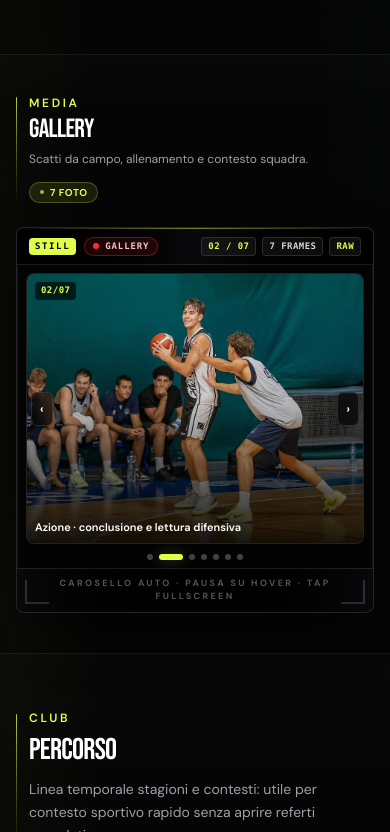
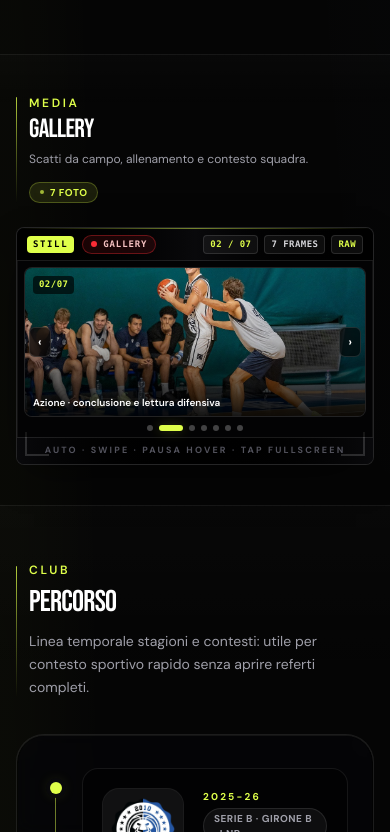
Before and after one commit to Salvo934/giocatoribasket, a Next.js app: page /ilario-simonetti in a window 390 px wide. Shown: the part 11168-12000 px from the top of the page. Built offline with nearby package versions, Linux system fonts and the light colour scheme.

Commit message:
aggiornamento

```diff
--- a/components/profile/GalleryPanel.tsx
+++ b/components/profile/GalleryPanel.tsx
@@ -8,7 +8,8 @@ import { SectionShell } from "./SectionShell";
 
 type Props = { athlete: AthleteProfile };
 
-const CAROUSEL_INTERVAL_MS = 4800;
+const CAROUSEL_INTERVAL_MS = 4200;
+const SWIPE_MIN_PX = 44;
 
 function BroadcastGalleryChrome({
   athleteName,
@@ -25,7 +26,7 @@ function BroadcastGalleryChrome({
   const frameLabel = `${String(currentFrame).padStart(2, "0")} / ${String(photoCount).padStart(2, "0")}`;
 
   return (
-    <div className="relative overflow-hidden rounded-lg border border-white/12 bg-[#070708] shadow-[0_18px_56px_-22px_rgba(0,0,0,0.88)]">
+    <div className="relative mx-auto w-full max-w-xl overflow-hidden rounded-lg border border-white/12 bg-[#070708] shadow-[0_14px_44px_-18px_rgba(0,0,0,0.85)]">
       <div className="pointer-events-none absolute inset-0 bg-[radial-gradient(ellipse_80%_50%_at_50%_-10%,rgba(223,255,74,0.06),transparent_50%)]" aria-hidden />
 
       {/* Angoli HUD */}
@@ -37,7 +38,7 @@ function BroadcastGalleryChrome({
       {/* Top bar */}
       <div className="relative border-b border-white/10 bg-linear-to-r from-black via-zinc-950 to-black">
         <div className="h-px w-full bg-linear-to-r from-transparent via-accent/50 to-transparent" />
-        <div className="flex flex-wrap items-center justify-between gap-2 px-3 py-2 md:gap-3 md:px-4 md:py-2.5">
+        <div className="flex flex-wrap items-center justify-between gap-2 px-2.5 py-1.5 md:gap-2.5 md:px-3 md:py-2">
           <div className="flex min-w-0 flex-wrap items-center gap-2 md:gap-2.5">
             <span className="shrink-0 rounded bg-accent px-1.5 py-0.5 font-mono text-[9px] font-black uppercase tracking-[0.18em] text-black sm:text-[10px]">
               Still
@@ -62,12 +63,12 @@ function BroadcastGalleryChrome({
         </div>
       </div>
 
-      <div className="relative border-x border-white/6 bg-black/50 p-2 sm:p-3 md:p-3.5">{children}</div>
+      <div className="relative border-x border-white/6 bg-black/50 p-1.5 sm:p-2 md:p-2.5">{children}</div>
 
       {/* Lower stripe */}
-      <div className="border-t border-white/10 bg-linear-to-r from-zinc-950 via-black to-zinc-950 px-3 py-2 md:px-4">
-        <p className="text-center text-[9px] font-bold uppercase tracking-[0.26em] text-zinc-600 sm:text-[10px]">
-          Carosello auto · pausa su hover · tap fullscreen
+      <div className="border-t border-white/10 bg-linear-to-r from-zinc-950 via-black to-zinc-950 px-2.5 py-1.5 md:px-3">
+        <p className="text-center text-[9px] font-bold uppercase tracking-[0.24em] text-zinc-600 sm:text-[10px]">
+          Auto · swipe · pausa hover · tap fullscreen
         </p>
       </div>
     </div>
@@ -87,6 +88,8 @@ function GalleryCarousel({
   const [index, setIndex] = useState(0);
   const [pause, setPause] = useState(false);
   const reduceMotionRef = useRef(false);
+  const swipeStartX = useRef<number | null>(null);
+  const suppressClickRef = useRef(false);
 
   useEffect(() => {
     reduceMotionRef.current = window.matchMedia("(prefers-reduced-motion: reduce)").matches;
@@ -111,15 +114,54 @@ function GalleryCarousel({
     [n],
   );
 
+  const onSwipePointerDown = useCallback(
+    (e: React.PointerEvent) => {
+      if (n <= 1) return;
+      if (e.pointerType === "mouse" && e.button !== 0) return;
+      swipeStartX.current = e.clientX;
+    },
+    [n],
+  );
+
+  const onSwipePointerUp = useCallback(
+    (e: React.PointerEvent) => {
+      if (swipeStartX.current === null || n <= 1) return;
+      const dx = e.clientX - swipeStartX.current;
+      swipeStartX.current = null;
+      if (Math.abs(dx) < SWIPE_MIN_PX) return;
+      suppressClickRef.current = true;
+      window.setTimeout(() => {
+        suppressClickRef.current = false;
+      }, 320);
+      go(dx > 0 ? -1 : 1);
+    },
+    [go, n],
+  );
+
+  const onSwipePointerCancel = useCallback(() => {
+    swipeStartX.current = null;
+  }, []);
+
   if (n === 0) return null;
 
   return (
     <div
-      className="space-y-2.5 md:space-y-3"
+      className="space-y-2 md:space-y-2.5"
       onMouseEnter={() => setPause(true)}
       onMouseLeave={() => setPause(false)}
     >
-      <div className="relative overflow-hidden rounded-lg border border-white/10 bg-zinc-950">
+      <div
+        role="region"
+        aria-roledescription="carosello"
+        aria-label="Galleria foto"
+        className="relative touch-pan-y overflow-hidden rounded-lg border border-white/10 bg-zinc-950 select-none"
+        onPointerDown={onSwipePointerDown}
+        onPointerUp={onSwipePointerUp}
+        onPointerCancel={onSwipePointerCancel}
+        onPointerLeave={(e) => {
+          if (e.buttons === 0) swipeStartX.current = null;
+        }}
+      >
         <div
           className="flex transition-transform duration-700 ease-[cubic-bezier(0.22,1,0.36,1)] motion-reduce:transition-none"
           style={{ transform: `translate3d(-${index * 100}%, 0, 0)` }}
@@ -129,15 +171,18 @@ function GalleryCarousel({
             <div key={`${item.src}-${i}`} className="min-w-0 shrink-0 grow-0 basis-full">
               <button
                 type="button"
-                onClick={() => onOpen(i)}
+                onClick={() => {
+                  if (suppressClickRef.current) return;
+                  onOpen(i);
+                }}
                 className="group relative block w-full overflow-hidden text-left outline-none ring-accent/40 focus-visible:ring-2 focus-visible:ring-offset-2 focus-visible:ring-offset-black"
               >
-                <div className="relative aspect-5/4 w-full overflow-hidden sm:aspect-4/3 md:aspect-16/10">
+                <div className="relative h-[148px] w-full overflow-hidden sm:h-[164px] md:h-[176px]">
                   <Image
                     src={item.src}
                     alt={item.alt}
                     fill
-                    sizes="(max-width: 768px) 100vw, (max-width: 1200px) 90vw, 72rem"
+                    sizes="(max-width: 640px) min(100vw, 36rem), 576px"
                     className="object-cover transition duration-500 ease-out group-hover:scale-[1.03]"
                     priority={i === 0}
                   />
@@ -165,13 +210,13 @@ function GalleryCarousel({
                     {String(i + 1).padStart(2, "0")}/{String(n).padStart(2, "0")}
                   </span>
                   {item.caption ? (
-                    <div className="pointer-events-none absolute inset-x-0 bottom-0 px-2 pb-2 pt-8 text-left sm:px-3 sm:pb-2.5">
-                      <p className="text-[11px] font-semibold leading-snug text-white drop-shadow-[0_2px_10px_rgba(0,0,0,0.88)] sm:text-xs">
+                    <div className="pointer-events-none absolute inset-x-0 bottom-0 px-2 pb-1.5 pt-6 text-left sm:px-2.5 sm:pb-2">
+                      <p className="line-clamp-2 text-[10px] font-semibold leading-snug text-white drop-shadow-[0_2px_10px_rgba(0,0,0,0.88)] sm:text-[11px]">
                         {item.caption}
                       </p>
                     </div>
                   ) : null}
-                  <span className="pointer-events-none absolute bottom-2 right-2 rounded-full border border-white/15 bg-black/55 px-1.5 py-0.5 text-[9px] font-bold uppercase tracking-wide text-zinc-300 opacity-0 backdrop-blur-md transition duration-300 group-hover:opacity-100 sm:text-[10px]">
+                  <span className="pointer-events-none absolute bottom-1.5 right-2 rounded-full border border-white/15 bg-black/55 px-1.5 py-0.5 text-[9px] font-bold uppercase tracking-wide text-zinc-300 opacity-0 backdrop-blur-md transition duration-300 group-hover:opacity-100 sm:text-[10px]">
                     Apri
                   </span>
                 </div>
@@ -185,16 +230,22 @@ function GalleryCarousel({
             <button
               type="button"
               aria-label="Foto precedente"
-              onClick={() => go(-1)}
-              className="absolute left-1 top-1/2 z-10 -translate-y-1/2 rounded-md border border-white/12 bg-black/65 px-2 py-2 text-xs font-bold text-white backdrop-blur-sm transition hover:border-accent/40 hover:text-accent md:left-2 md:px-2.5"
+              onClick={(e) => {
+                e.stopPropagation();
+                go(-1);
+              }}
+              className="absolute left-1 top-1/2 z-10 -translate-y-1/2 rounded-md border border-white/12 bg-black/65 px-2 py-1.5 text-xs font-bold text-white backdrop-blur-sm transition hover:border-accent/40 hover:text-accent md:left-2 md:px-2.5 md:py-2"
             >
               ‹
             </button>
             <button
               type="button"
               aria-label="Foto successiva"
-              onClick={() => go(1)}
-              className="absolute right-1 top-1/2 z-10 -translate-y-1/2 rounded-md border border-white/12 bg-black/65 px-2 py-2 text-xs font-bold text-white backdrop-blur-sm transition hover:border-accent/40 hover:text-accent md:right-2 md:px-2.5"
+              onClick={(e) => {
+                e.stopPropagation();
+                go(1);
+              }}
+              className="absolute right-1 top-1/2 z-10 -translate-y-1/2 rounded-md border border-white/12 bg-black/65 px-2 py-1.5 text-xs font-bold text-white backdrop-blur-sm transition hover:border-accent/40 hover:text-accent md:right-2 md:px-2.5 md:py-2"
             >
               ›
             </button>
```
